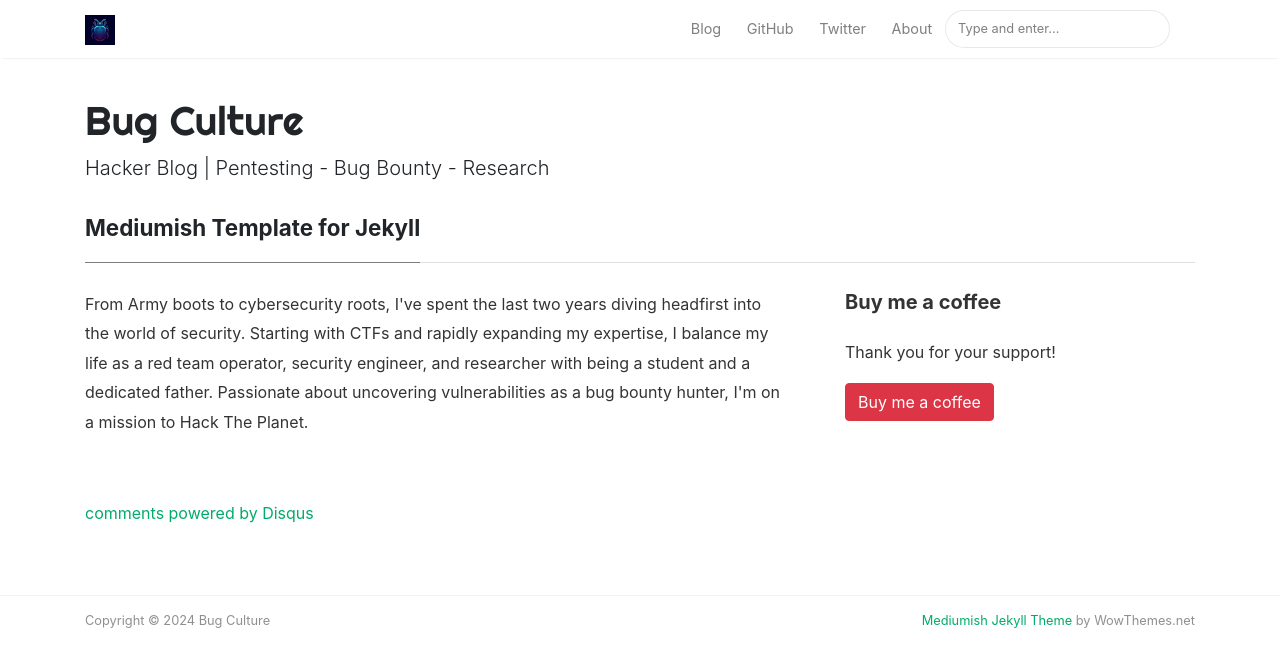
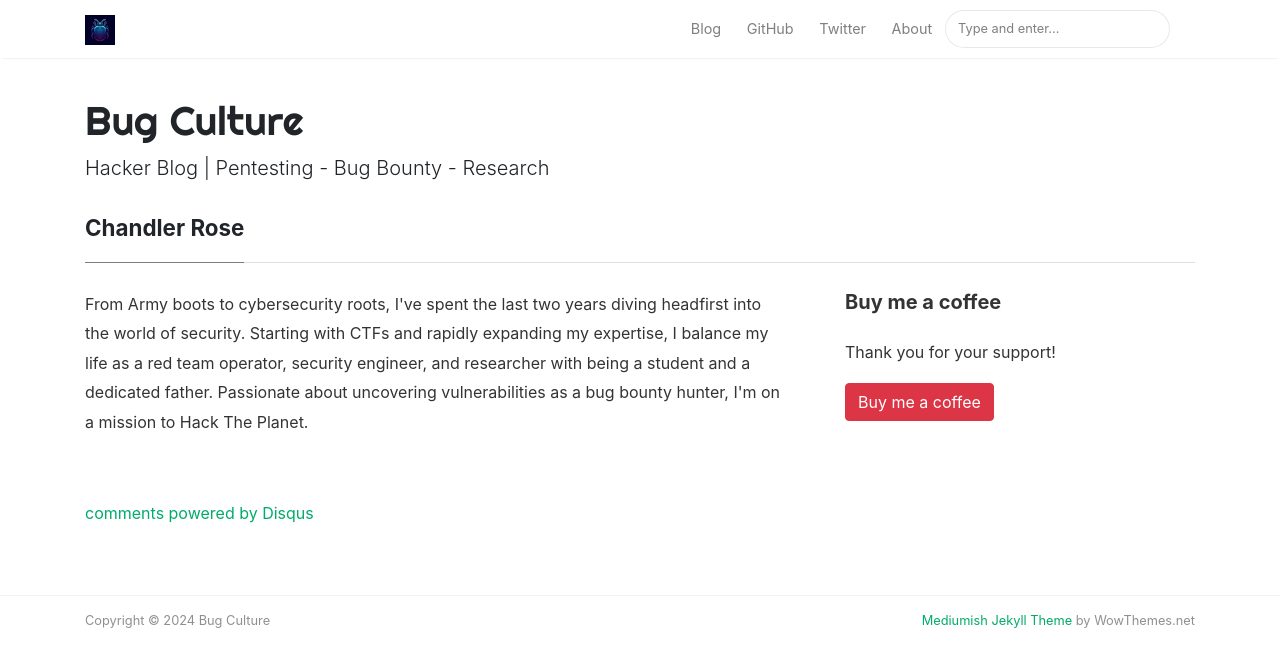
Before and after one commit to Turbul3nce/Turbul3nce.github.io, a Jekyll site: the page built from _pages/about.md, in a window 1280 px wide. Shown: the top 667 px of the page. Built offline with Jekyll 4.4.1, drawn with Linux system fonts in a browser that asks for light colours; nearby versions of some CDN libraries; comment, search, counter and statistics services are not loaded.

Commit message:
Update about.md

```diff
--- a/_pages/about.md
+++ b/_pages/about.md
@@ -1,6 +1,6 @@
 ---
 layout: page
-title: Mediumish Template for Jekyll
+title: Chandler Rose
 permalink: /about
 comments: true
 ---
```
